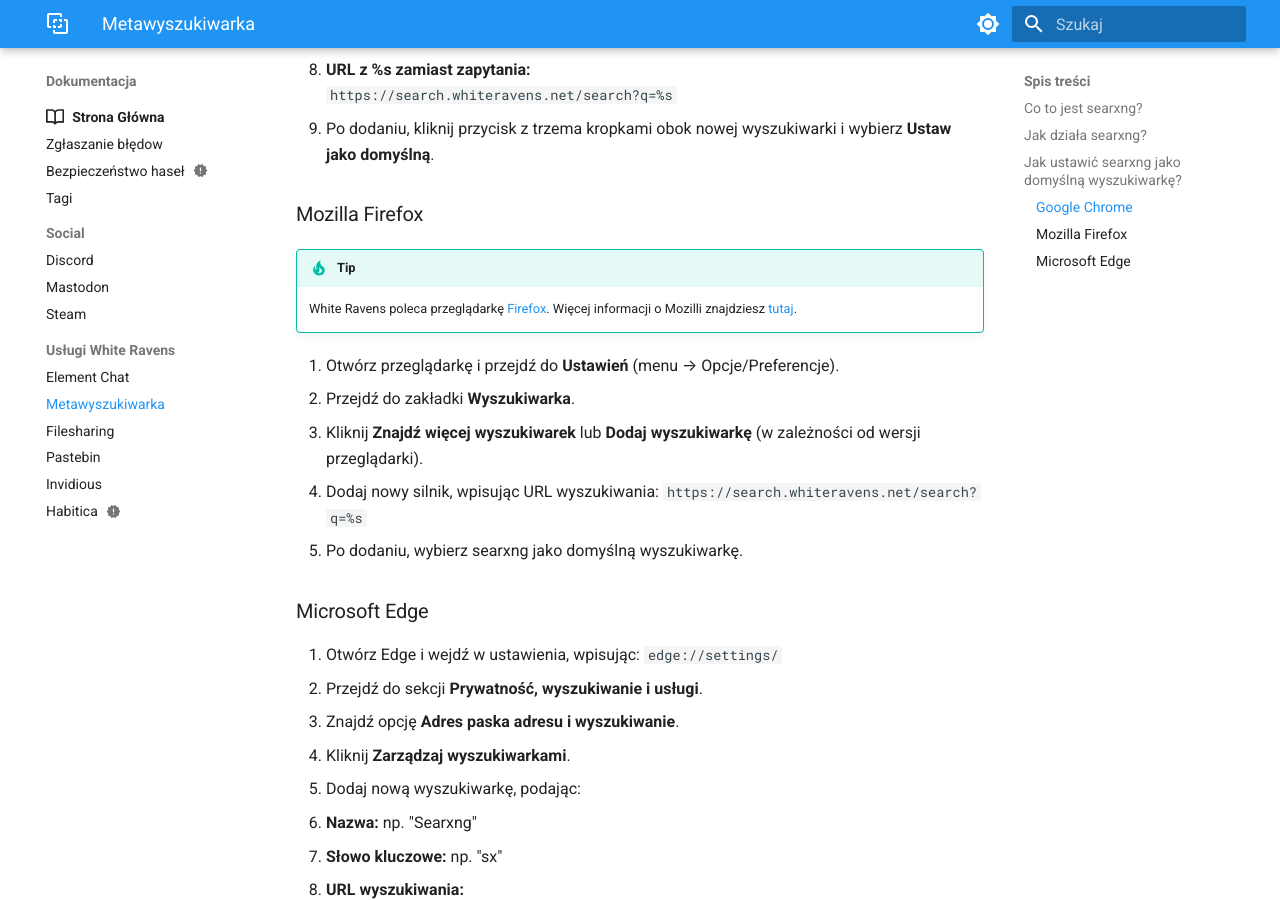
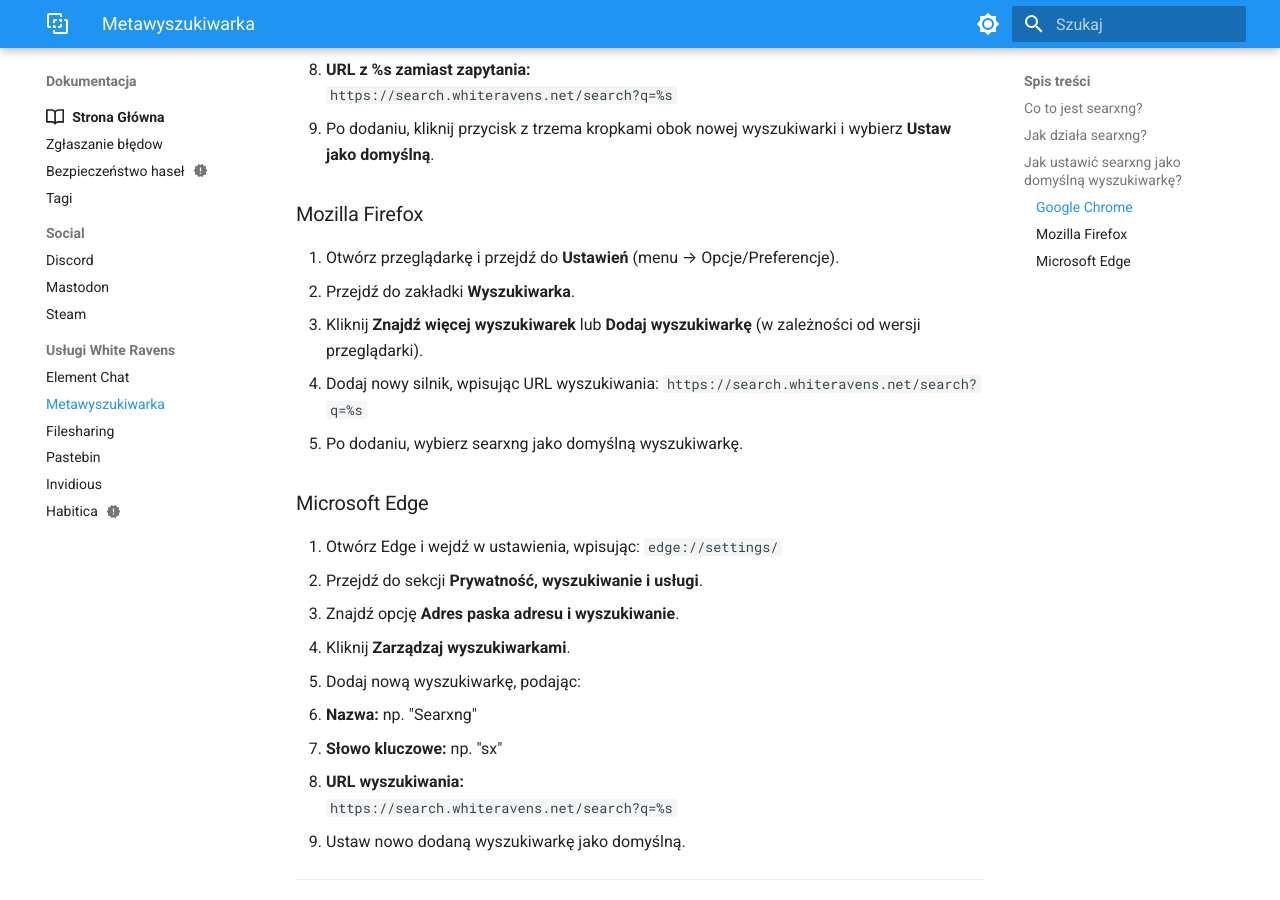
Before and after one commit to whiteravens20/wrservices.link, an MkDocs documentation site: the page built from docs/search.md, in a window 1280 px wide and 900 px high, scrolled down 1555 px. Built offline with MkDocs 1.6.1 and Material for MkDocs 9.7.7, drawn with Linux system fonts in a browser that asks for light colours.

Commit message:
remove browser recomendation

```diff
--- a/docs/search.md
+++ b/docs/search.md
@@ -55,9 +55,6 @@
 
 ### Mozilla Firefox
 
-!!! tip
-    White Ravens poleca przeglądarkę [Firefox](https://www.mozilla.org/en-US/firefox/features/). Więcej informacji o Mozilli znajdziesz [tutaj](https://www.mozilla.org/en-US/about/).
-
 1. Otwórz przeglądarkę i przejdź do **Ustawień** (menu → Opcje/Preferencje).
 2. Przejdź do zakładki **Wyszukiwarka**.
 3. Kliknij **Znajdź więcej wyszukiwarek** lub **Dodaj wyszukiwarkę** (w zależności od wersji przeglądarki).
```
